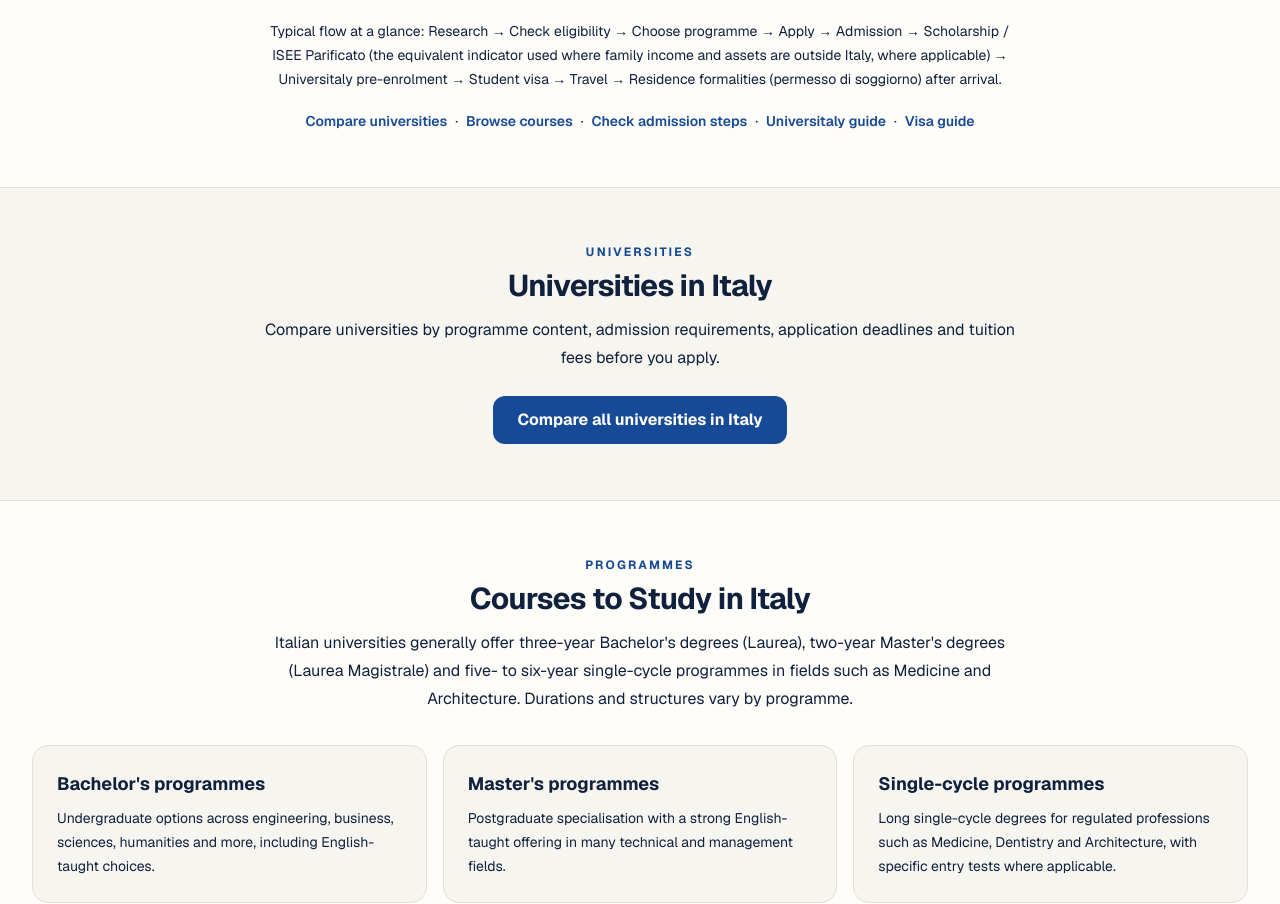
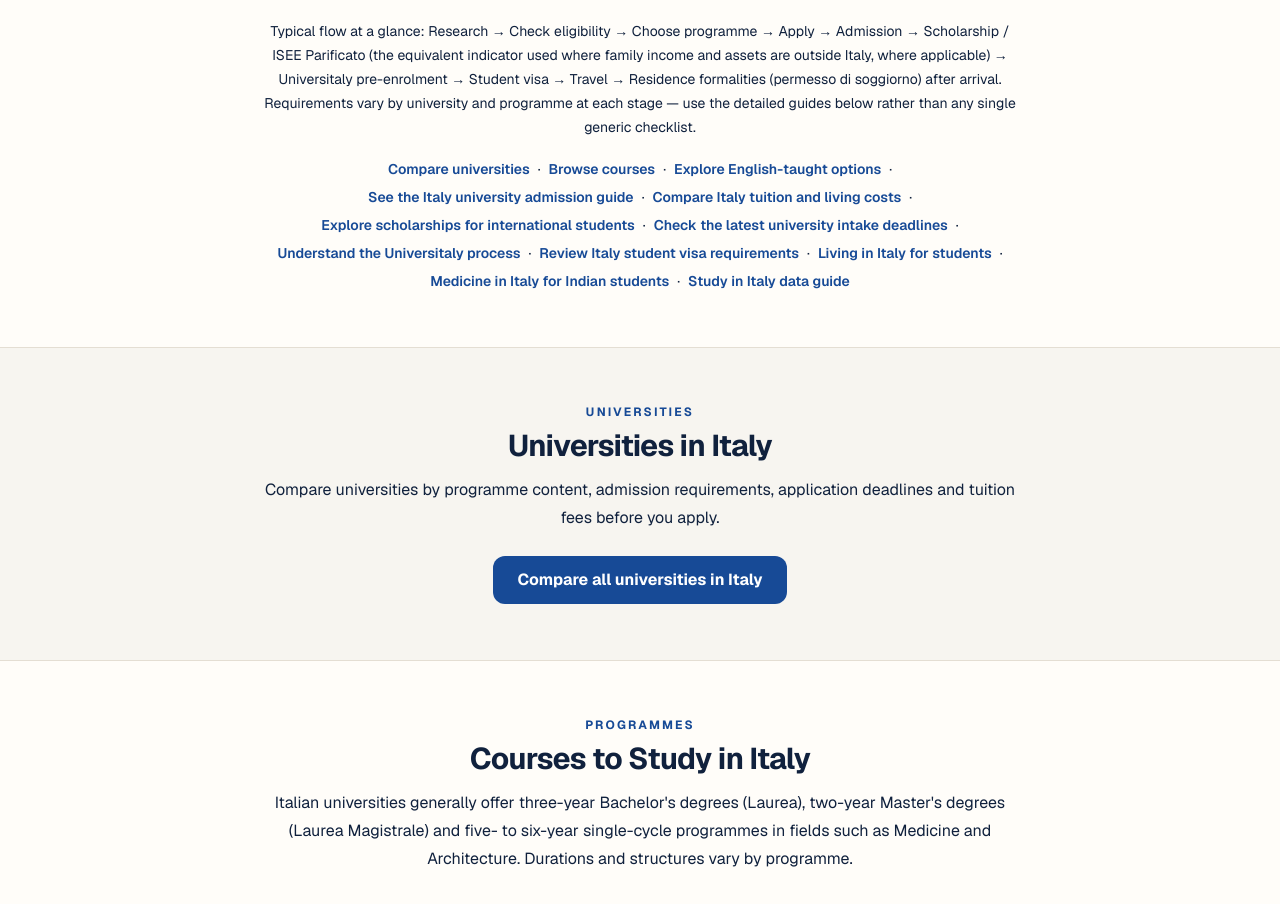
Before and after one commit to mayankjaat-45/European_Dreams, a Next.js app in the folder frontend/: page /study-in-italy in a window 1280 px wide. Shown: the part 3263-4167 px from the top of the page. Built offline with nearby package versions, Linux system fonts and the light colour scheme; no server answers; a web font is replaced by a local one.

Commit message:
seo: strengthen study in Italy journey internal linking

```diff
--- a/frontend/src/app/study-in-italy/page.jsx
+++ b/frontend/src/app/study-in-italy/page.jsx
@@ -731,7 +731,9 @@ export default function StudyInItalyPage() {
               (the equivalent indicator used where family income and assets
               are outside Italy, where applicable) → Universitaly pre-enrolment → Student visa →
               Travel → Residence formalities (permesso di soggiorno) after
-              arrival.
+              arrival. Requirements vary by university and programme at each
+              stage — use the detailed guides below rather than any single
+              generic checklist.
             </p>
             <div className="mx-auto mt-5 flex max-w-3xl flex-wrap justify-center gap-2 text-sm">
               <Link href="/universities" className="font-semibold text-[var(--primary)] hover:underline">
@@ -742,16 +744,44 @@ export default function StudyInItalyPage() {
                 Browse courses
               </Link>
               <span aria-hidden="true" className="text-[var(--muted-foreground)]">·</span>
+              <Link href="/english-taught-courses-in-italy" className="font-semibold text-[var(--primary)] hover:underline">
+                Explore English-taught options
+              </Link>
+              <span aria-hidden="true" className="text-[var(--muted-foreground)]">·</span>
               <Link href="/italy-university-admission" className="font-semibold text-[var(--primary)] hover:underline">
-                Check admission steps
+                See the Italy university admission guide
+              </Link>
+              <span aria-hidden="true" className="text-[var(--muted-foreground)]">·</span>
+              <Link href="/cost-of-studying-in-italy" className="font-semibold text-[var(--primary)] hover:underline">
+                Compare Italy tuition and living costs
+              </Link>
+              <span aria-hidden="true" className="text-[var(--muted-foreground)]">·</span>
+              <Link href="/italy-scholarships" className="font-semibold text-[var(--primary)] hover:underline">
+                Explore scholarships for international students
+              </Link>
+              <span aria-hidden="true" className="text-[var(--muted-foreground)]">·</span>
+              <Link href="/italy-university-intakes" className="font-semibold text-[var(--primary)] hover:underline">
+                Check the latest university intake deadlines
               </Link>
               <span aria-hidden="true" className="text-[var(--muted-foreground)]">·</span>
               <Link href="/universitaly" className="font-semibold text-[var(--primary)] hover:underline">
-                Universitaly guide
+                Understand the Universitaly process
               </Link>
               <span aria-hidden="true" className="text-[var(--muted-foreground)]">·</span>
               <Link href="/italy-student-visa" className="font-semibold text-[var(--primary)] hover:underline">
-                Visa guide
+                Review Italy student visa requirements
+              </Link>
+              <span aria-hidden="true" className="text-[var(--muted-foreground)]">·</span>
+              <Link href="/living-in-italy-for-students" className="font-semibold text-[var(--primary)] hover:underline">
+                Living in Italy for students
+              </Link>
+              <span aria-hidden="true" className="text-[var(--muted-foreground)]">·</span>
+              <Link href="/medicine-in-italy" className="font-semibold text-[var(--primary)] hover:underline">
+                Medicine in Italy for Indian students
+              </Link>
+              <span aria-hidden="true" className="text-[var(--muted-foreground)]">·</span>
+              <Link href="/study-in-italy-data-guide" className="font-semibold text-[var(--primary)] hover:underline">
+                Study in Italy data guide
               </Link>
             </div>
           </div>
```
